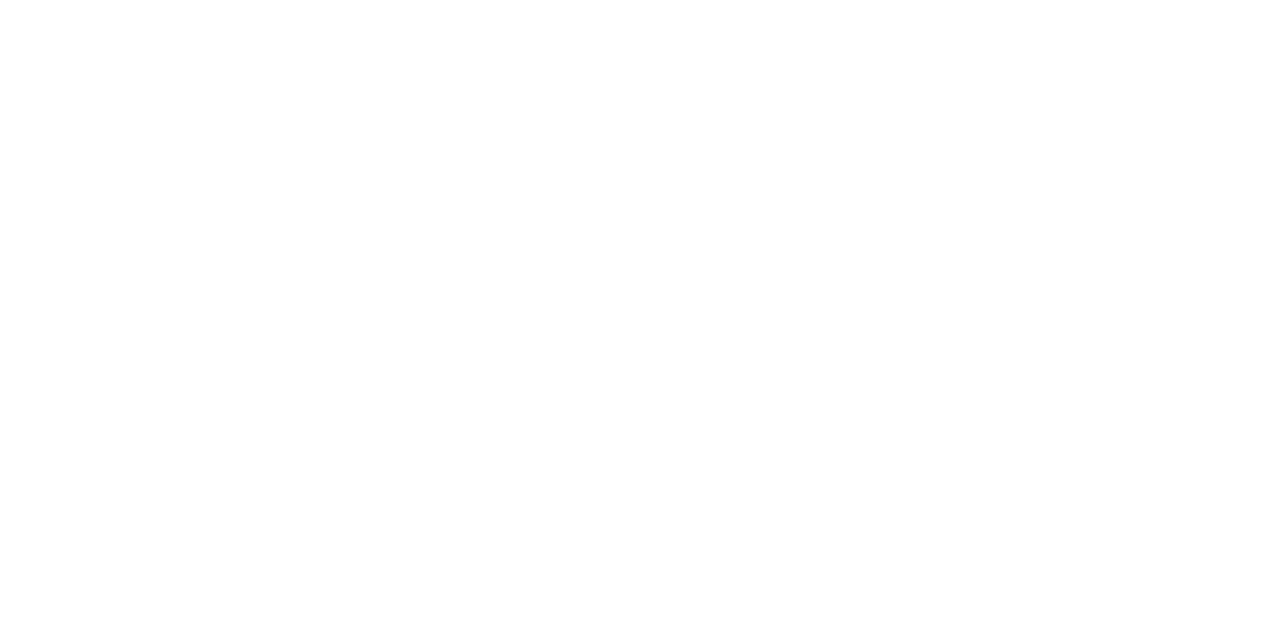
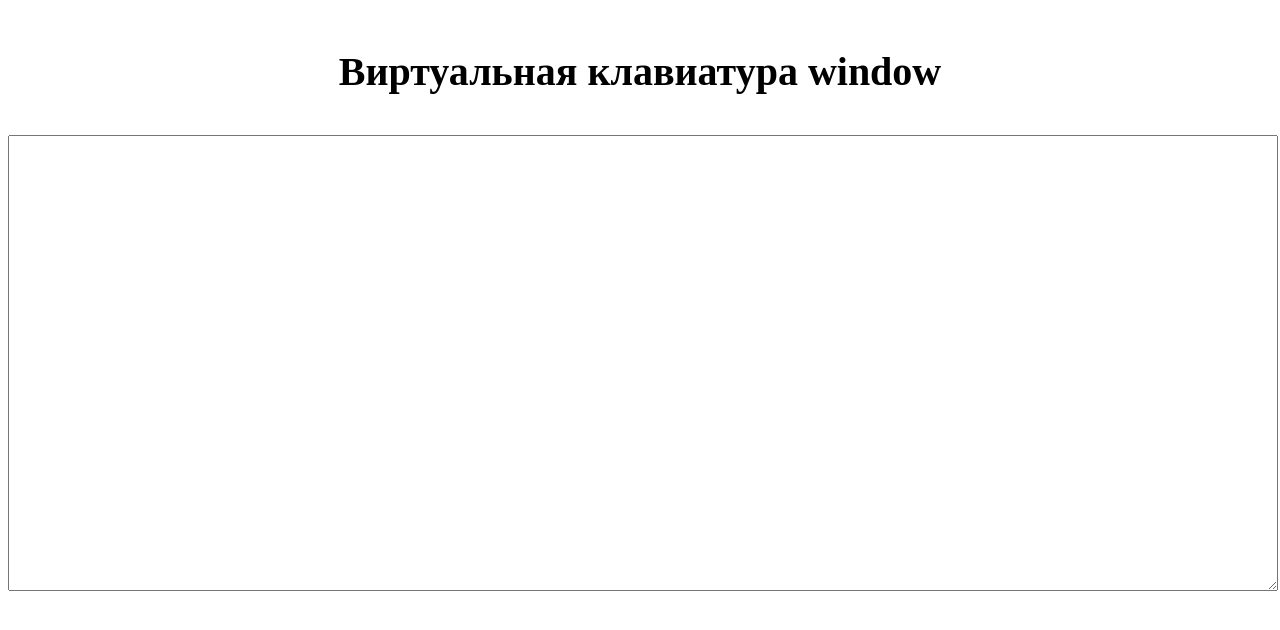
Before and after one commit to NikLeshkov/virtual-keybord, a website built with webpack: page index.html in a window 1280 px wide. Built offline with nearby package versions, Linux system fonts and the light colour scheme.

Commit message:
feat: add header and main

```diff
--- /dev/null
+++ b/assets/scripts/header.js
@@ -0,0 +1,15 @@
+export function create_header(){
+    let header = document.createElement("header");
+
+    let title = document.createElement("div");
+    title.className = "title_content";
+
+    let p_title  = document.createElement("p")
+    p_title.className = "title";
+    p_title.innerHTML = "Виртуальная клавиатура window";
+
+
+    document.body.append(header);
+    header.append(title);
+    title.append(p_title);
+}
--- a/assets/scripts/index.js
+++ b/assets/scripts/index.js
@@ -0,0 +1,4 @@
+import {create_header} from "./header";
+import { create_main } from "./main";
+create_header();
+create_main();
--- /dev/null
+++ b/assets/scripts/main.js
@@ -0,0 +1,11 @@
+export function create_main(){
+    let main = document.createElement("main");
+    main.className = "main"
+
+    let text_area = document.createElement("textarea");
+    text_area.className = "input_field";
+    text_area.setAttribute("rows","30")
+
+    document.body.append(main);
+    main.append(text_area);
+}
--- /dev/null
+++ b/assets/styles/_main.scss
@@ -0,0 +1,8 @@
+.input_field{
+    width: 100%;
+}
+
+.main{
+width: 100%;
+height: 100%;
+}
--- /dev/null
+++ b/assets/styles/_title.scss
@@ -0,0 +1,11 @@
+.title_content{
+    width: 100%;
+    display: flex;
+    align-items: center;
+    justify-content: center;
+}
+
+.title{
+    font-size: 40px;
+    font-weight: bold;
+ }
--- /dev/null
+++ b/assets/styles/index.scss
@@ -0,0 +1,2 @@
+@import "_title.scss";
+@import "_main.scss";
--- a/index.html
+++ b/index.html
@@ -3,10 +3,11 @@
 <head>
     <meta charset="UTF-8">
     <meta http-equiv="X-UA-Compatible" content="IE=edge">
+    <link rel="stylesheet" href="assets/styles/index.css">
     <meta name="viewport" content="width=device-width, initial-scale=1.0">
     <title>Document</title>
 </head>
 <body>
-    <script src="my-first-webpack.bundle.js"></script>
+    <script src="dist/my-first-webpack.bundle.js"></script>
 </body>
 </html>
--- a/package.json
+++ b/package.json
@@ -4,7 +4,8 @@
   "description": "",
   "main": "index.js",
   "scripts": {
-    "test": "webpack --mode development"
+    "test": "webpack --mode development",
+    "sass": "sass assets/styles/index.scss assets/styles/index.css --watch"
   },
   "author": "",
   "license": "ISC",
```
Also changed, not shown: assets/styles/index.css (added), dist/my-first-webpack.bundle.js, 1 other file.
